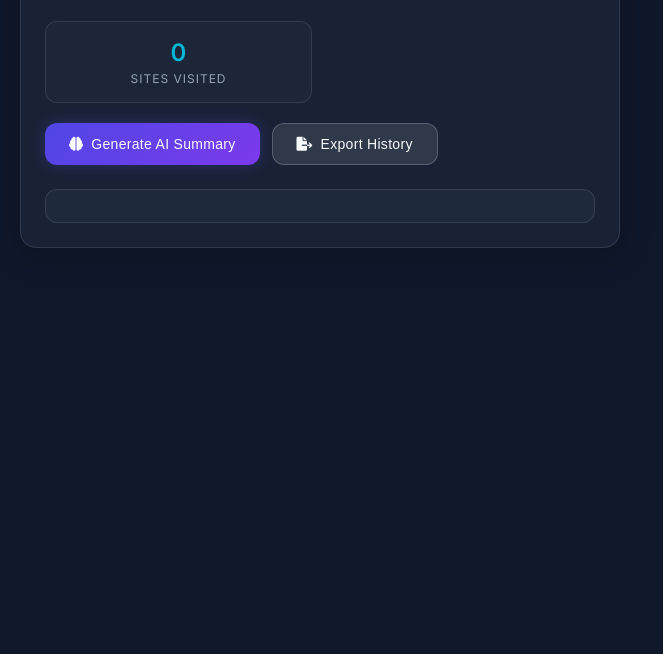
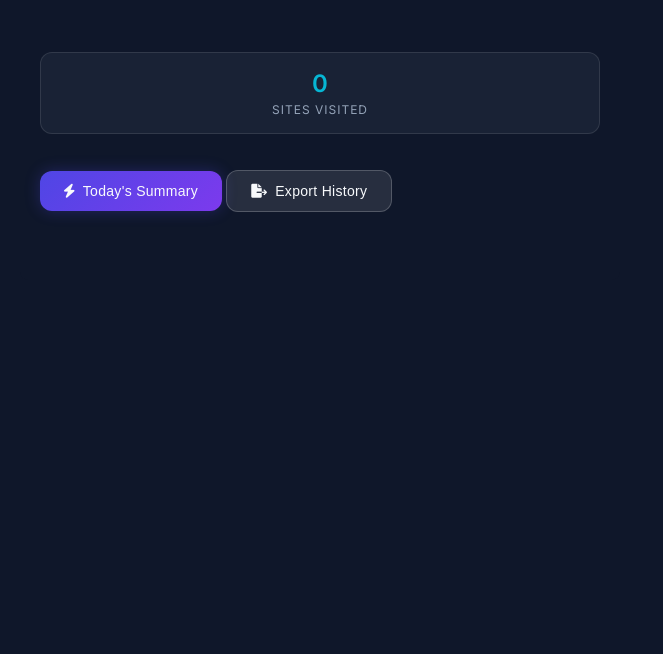
Before and after one commit to gnkbhuvan/ai-chrome-history-summarizer, a website built with webpack: page popup.html in a window 1280 px wide. Shown: the part 146-800 px from the top of the page, without its empty margins (0-663 px from the left). Built offline with nearby package versions, Linux system fonts and the light colour scheme; some packages are replaced by stand-ins of ours; no server answers.

Commit message:
Made changes in sub title

```diff
--- a/popup.html
+++ b/popup.html
@@ -26,12 +26,20 @@
     }
 
     .container {
-      background: var(--glass-bg);
-      backdrop-filter: blur(10px);
-      border-radius: 16px;
-      box-shadow: 0 8px 32px rgba(0, 0, 0, 0.2);
-      padding: 24px;
-      border: 1px solid rgba(255, 255, 255, 0.1);
+      height: 100%;
+      display: flex;
+      flex-direction: column;
+      gap: 16px;
+      padding: 20px;
+      background-color: var(--bg-primary);
+      border-radius: 8px;
+      overflow-y: auto;
+      -ms-overflow-style: none;  /* IE and Edge */
+      scrollbar-width: none;  /* Firefox */
+    }
+
+    .container::-webkit-scrollbar {
+      display: none;
     }
 
     .header {
@@ -106,7 +114,8 @@
 
     .button-group {
       display: flex;
-      gap: 12px;
+      gap: 4px;
+      align-items: center;
     }
 
     button {
@@ -173,18 +182,13 @@
     }
 
     #output {
-      margin-top: 24px;
-      padding: 16px;
-      background: var(--bg-secondary);
-      border-radius: 12px;
+      flex: 1;
+      font-family: 'JetBrains Mono', monospace;
+      font-size: 14px;
+      line-height: 1.5;
       white-space: pre-wrap;
-      font-family: 'JetBrains Mono', monospace;
-      max-height: 500px;
-      overflow-y: auto;
-      border: 1px solid rgba(255, 255, 255, 0.1);
       color: var(--text-primary);
-      font-size: 13px;
-      line-height: 1.6;
+      padding: 16px 0;
     }
 
     #output table {
@@ -234,20 +238,6 @@
       font-weight: 600;
       border-bottom: 1px solid rgba(255, 255, 255, 0.1);
       padding-bottom: 8px;
-    }
-
-    #output::-webkit-scrollbar {
-      width: 8px;
-    }
-
-    #output::-webkit-scrollbar-track {
-      background: var(--bg-secondary);
-      border-radius: 4px;
-    }
-
-    #output::-webkit-scrollbar-thumb {
-      background: var(--primary-color);
-      border-radius: 4px;
     }
 
     .loading {
@@ -320,7 +310,7 @@
 
     .stat-grid {
       display: grid;
-      grid-template-columns: repeat(2, 1fr);
+      grid-template-columns: repeat(1, 1fr);
       gap: 16px;
       margin: 20px 0;
     }
@@ -364,7 +354,7 @@
           <i class="fas fa-microchip title-icon"></i>
           ChronoLens AI
         </h1>
-        <div class="subtitle">Next-Gen Activity Intelligence</div>
+        <div class="subtitle">AI-powered timesheet assistant</div>
         <div class="developer-info">
           Developed by <a href="https://linkedin.com/in/gnkbhuvan" target="_blank" rel="noopener noreferrer">Bhuvan GNK</a>
         </div>
@@ -388,7 +378,7 @@
 
     <div class="button-group">
       <button id="summarizeBtn" class="primary-btn">
-        <i class="fas fa-brain"></i> Generate AI Summary
+        <i class="fas fa-bolt"></i> Today's Summary
       </button>
       <button id="exportBtn" class="secondary-btn">
         <i class="fas fa-file-export"></i> Export History
```
